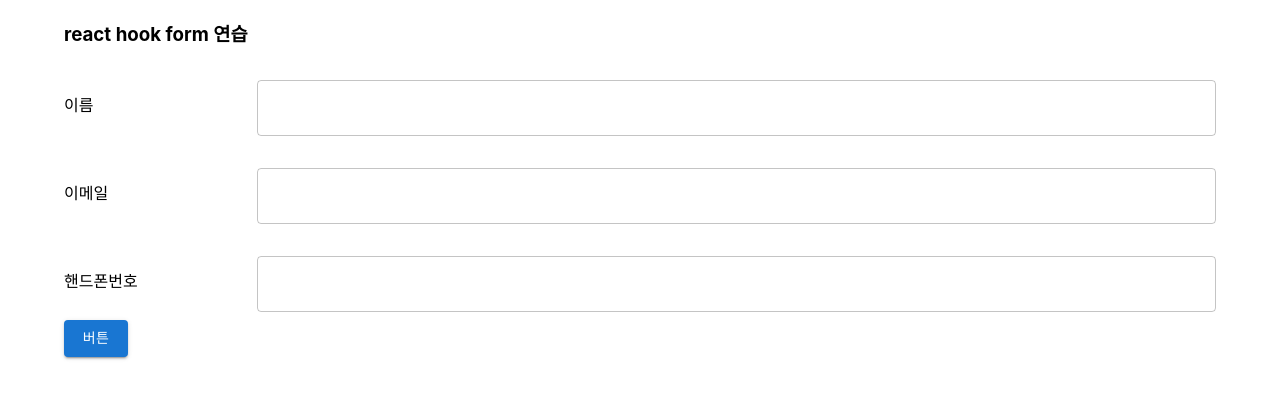
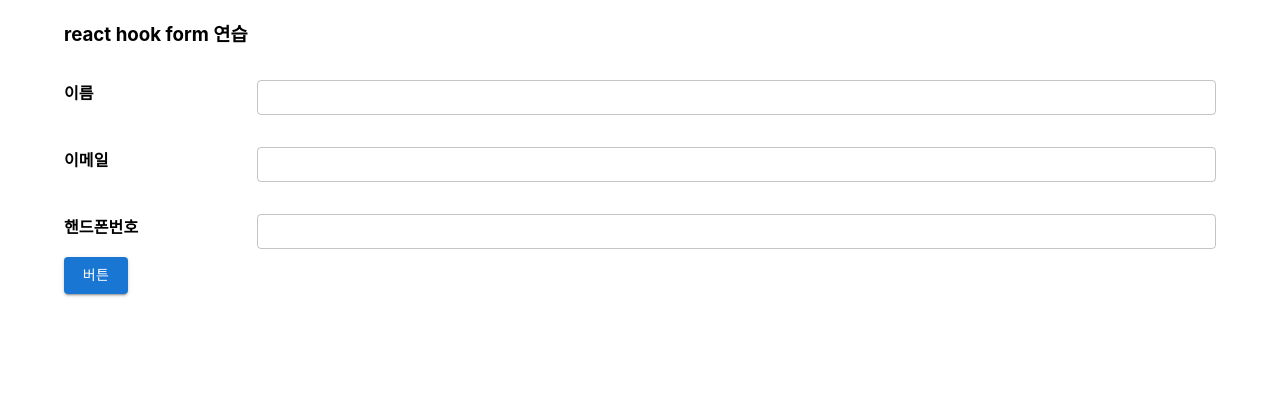
Before and after one commit to hotdog1004/react-practice, a React (Create React App) app: page / in a window 1280 px wide. Shown: the top 398 px of the page. Built offline with nearby package versions, Linux system fonts and the light colour scheme.

Commit message:
[design] form style 추가

```diff
--- a/src/components/form/index.tsx
+++ b/src/components/form/index.tsx
@@ -1,6 +1,7 @@
-import { Button, Grid, TextField } from '@mui/material';
+import { Button, Grid } from '@mui/material';
 import { Controller, SubmitHandler, useForm } from 'react-hook-form';
 import { isValidEMail, isValidName } from 'utils/validations';
+import { CustomTextField, StyledTitle } from './styled';
 
 interface IForm {
   name: string;
@@ -34,7 +35,7 @@ const Form = () => {
     );
   };
   return (
-    <Grid>
+    <>
       <form onSubmit={handleSubmit(onSubmit)}>
         <Grid
           container
@@ -44,7 +45,7 @@ const Form = () => {
           alignItems="center"
         >
           <Grid item sm={2} md={2}>
-            <p>이름</p>
+            <StyledTitle>이름</StyledTitle>
           </Grid>
           <Grid item sm={10} md={10}>
             <Controller
@@ -57,7 +58,7 @@ const Form = () => {
                   isValidName(value) || '한글, 영어, 공백만 입력 가능 합니다.',
               }}
               render={({ field }) => (
-                <TextField
+                <CustomTextField
                   {...field}
                   variant="outlined"
                   fullWidth
@@ -69,7 +70,7 @@ const Form = () => {
             />
           </Grid>
           <Grid item sm={2} md={2}>
-            <p>이메일</p>
+            <StyledTitle>이메일</StyledTitle>
           </Grid>
           <Grid item sm={10} md={10}>
             <Controller
@@ -81,7 +82,7 @@ const Form = () => {
                   isValidEMail(value) || '메일 주소를 확인해주세요.',
               }}
               render={({ field }) => (
-                <TextField
+                <CustomTextField
                   {...field}
                   variant="outlined"
                   fullWidth
@@ -93,7 +94,7 @@ const Form = () => {
             />
           </Grid>
           <Grid item sm={2} md={2}>
-            <p>핸드폰번호</p>
+            <StyledTitle>핸드폰번호</StyledTitle>
           </Grid>
           <Grid item sm={10} md={10}>
             <Controller
@@ -108,7 +109,7 @@ const Form = () => {
                 },
               }}
               render={({ field }) => (
-                <TextField
+                <CustomTextField
                   {...field}
                   variant="outlined"
                   fullWidth
@@ -132,7 +133,7 @@ const Form = () => {
           버튼
         </Button>
       </form>
-    </Grid>
+    </>
   );
 };
 
--- /dev/null
+++ b/src/components/form/styled.ts
@@ -0,0 +1,12 @@
+import styled from '@emotion/styled';
+import { Typography, TextField } from '@mui/material';
+
+export const CustomTextField = styled(TextField)({
+  '& .MuiInputBase-input': {
+    padding: '0.375rem 0.75rem',
+  },
+});
+
+export const StyledTitle = styled(Typography)`
+  font-weight: 700;
+`;
```
